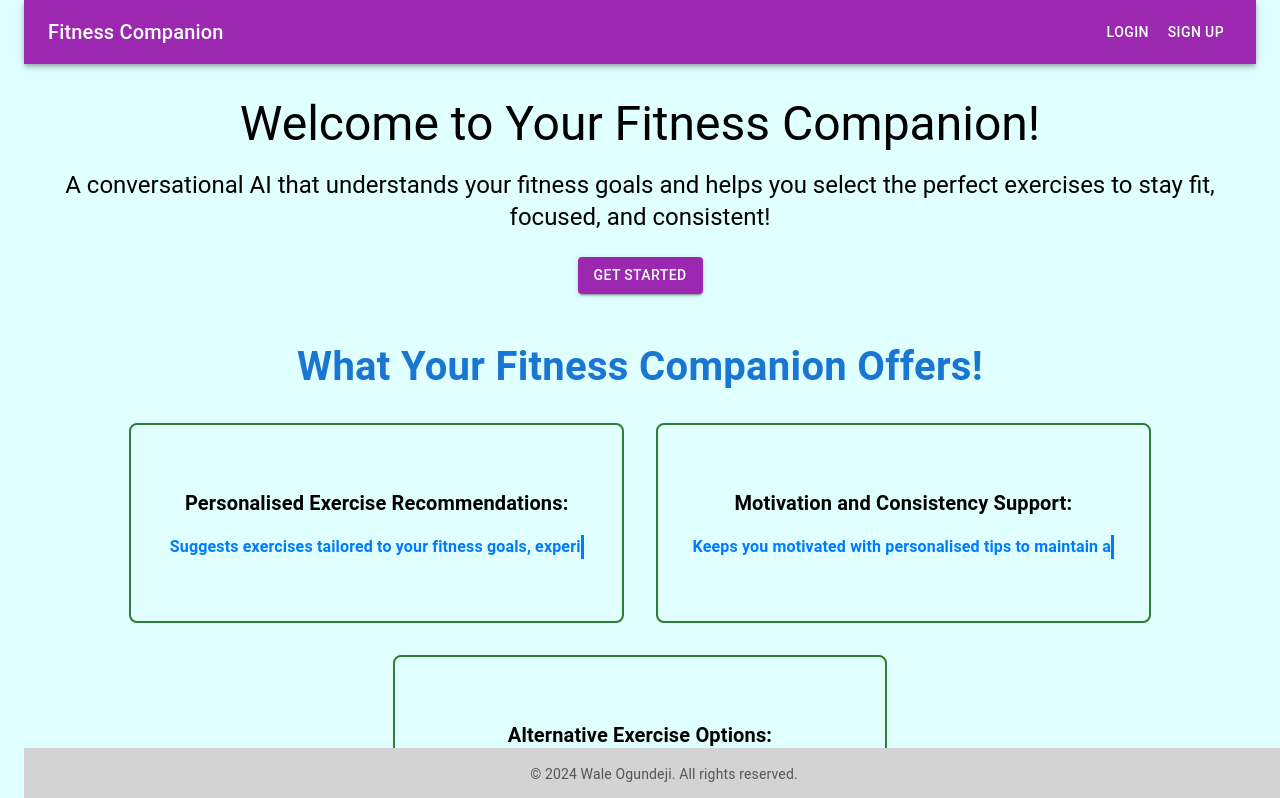
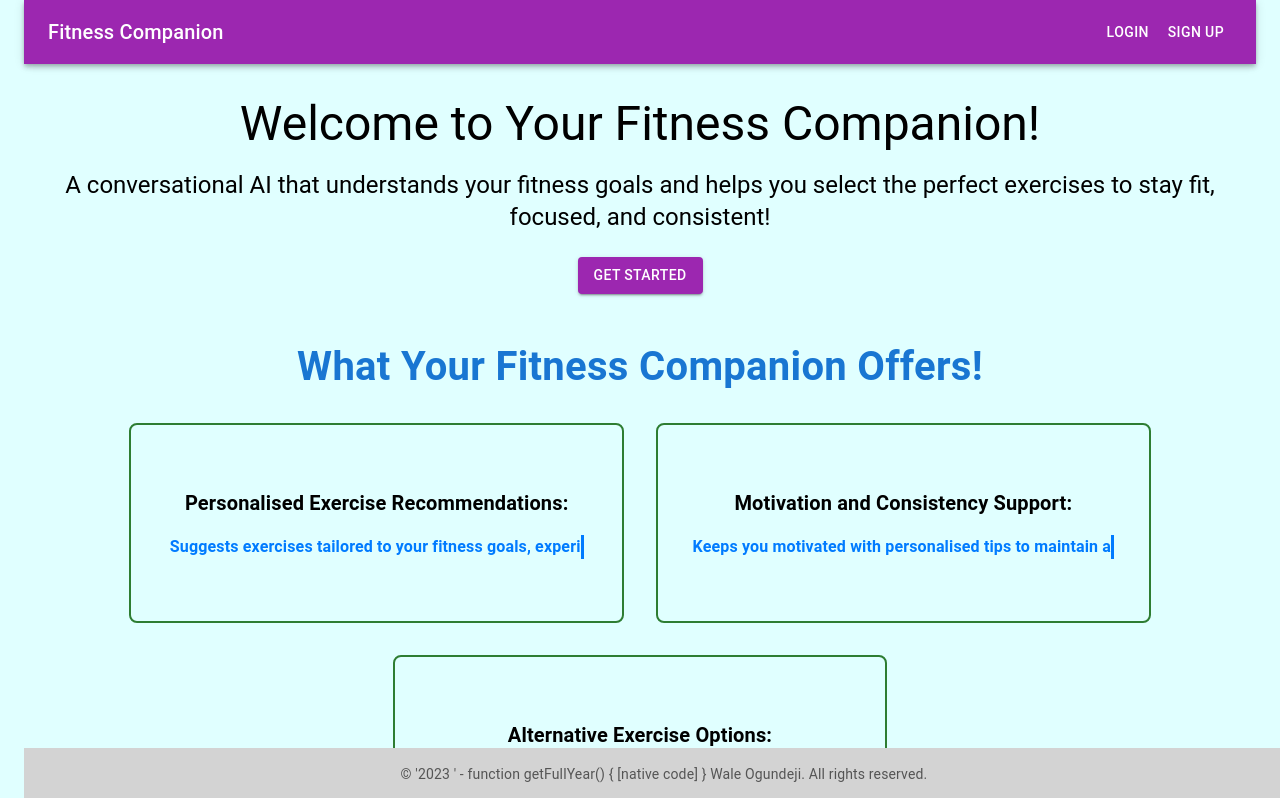
Before and after one commit to presiZHai/fitness-ai-assistant, a Next.js app: page / in a window 1280 px wide. Shown: the top 798 px of the page. Built offline with nearby package versions, Linux system fonts and the light colour scheme; no server answers.

Commit message:
modify footer

```diff
--- a/app/page.js
+++ b/app/page.js
@@ -233,7 +233,7 @@ export default function Home() {
           }}
         >
           <Typography variant="body2" color="textSecondary">
-            © 2024 Wale Ogundeji. All rights reserved.
+            © { (new Date()).getFullYear === 2023 ? 2023 : `'2023 ' - ${(new Date()).getFullYear}` } Wale Ogundeji. All rights reserved.
           </Typography>
         </Box>
       </Container>
```
